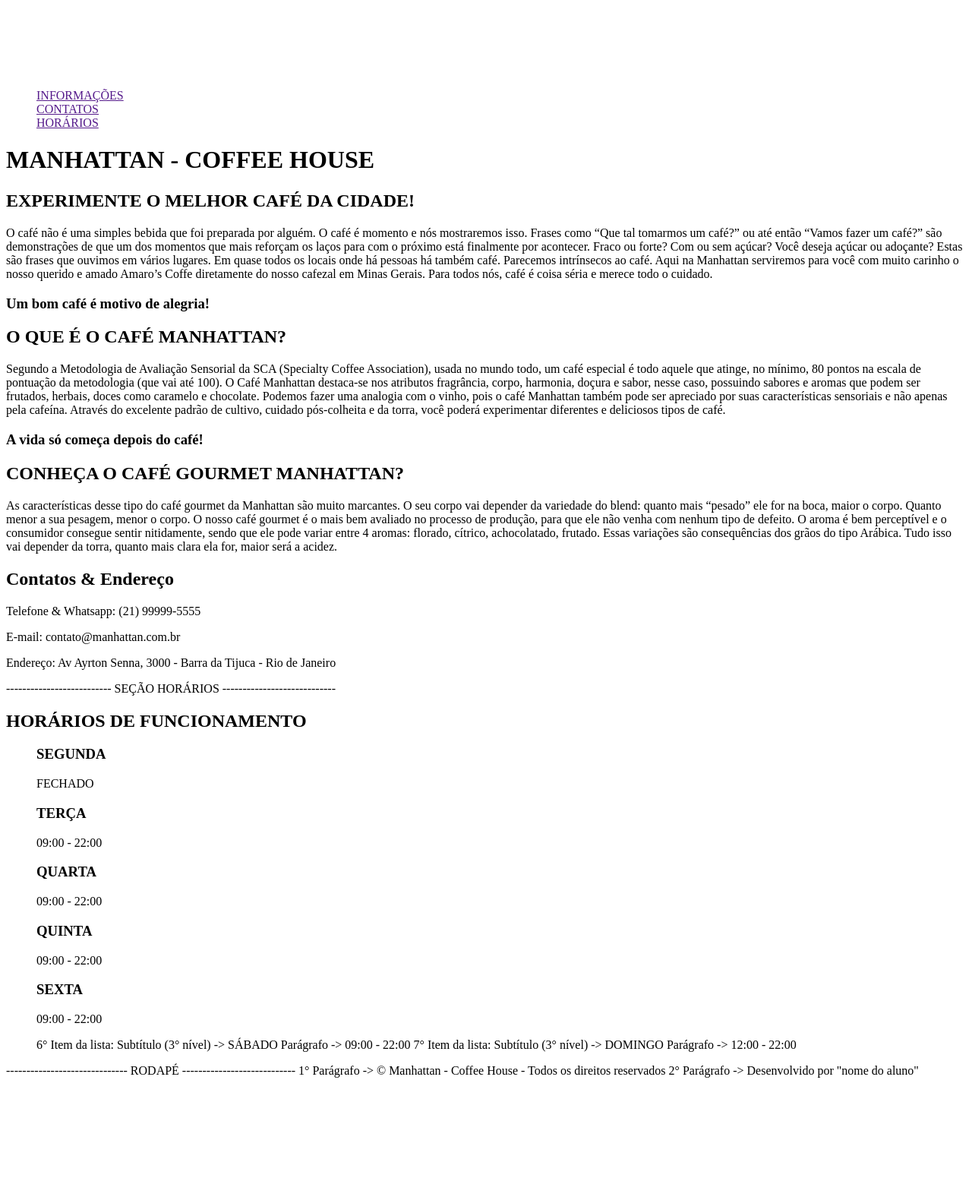
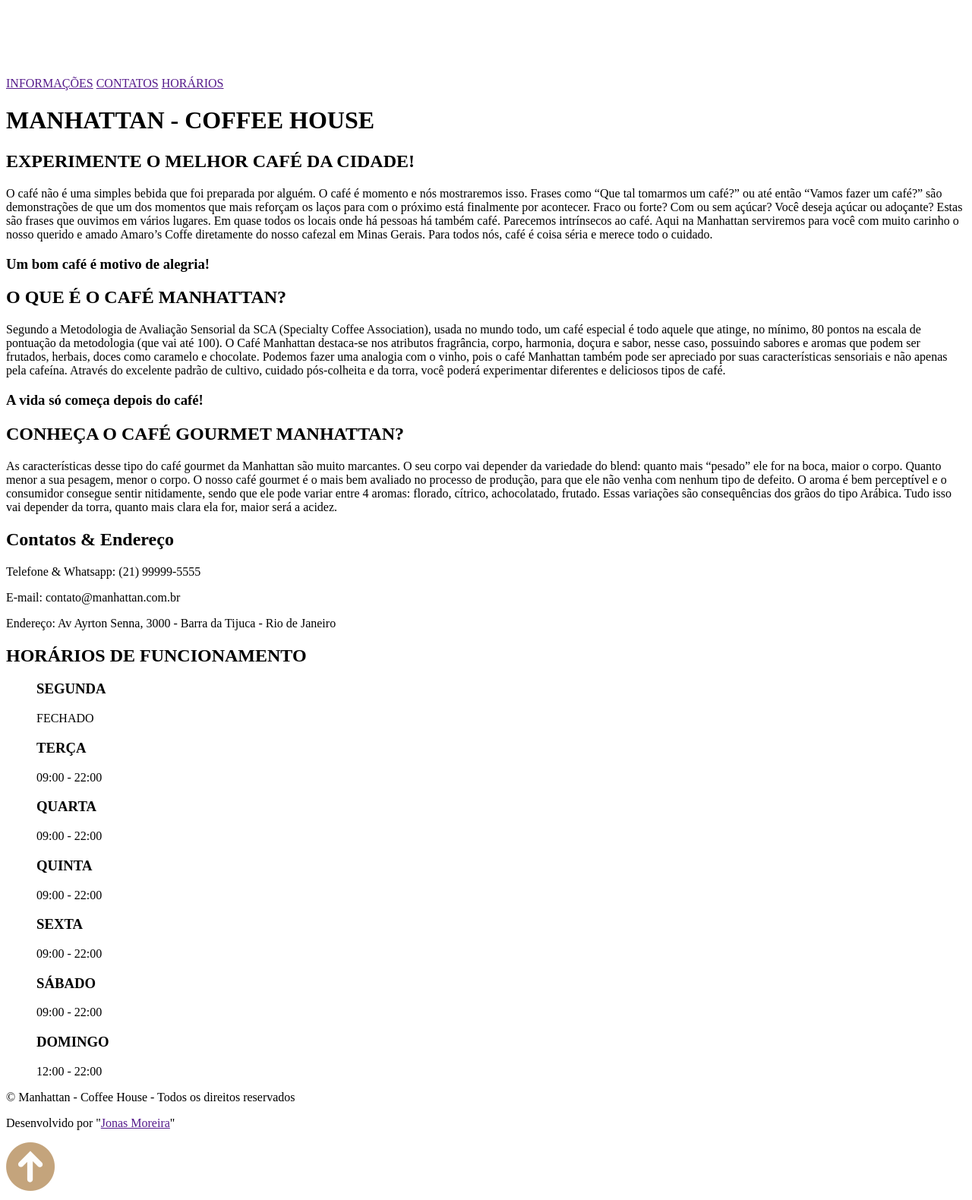
Before and after one commit to JonasMoreiraDev/Cafeteria, a plain HTML site: page index.html in a window 1280 px wide. Shown: the part 411-1991 px from the top of the page at 76% size. Before the commit the page ends 1838 px from the top, so only its background shows below. Drawn offline with Linux system fonts and the light colour scheme.

Commit message:
estruturei o site

```diff
--- a/index.html
+++ b/index.html
@@ -12,13 +12,12 @@
             <img src="assets/logo.png" alt="logo coffee house">
         </div>
 
-        <logo class="menu">
-            <ul type="none">
-                <li><a href="">INFORMAÇÕES</a></li>
-                <li><a href="">CONTATOS</a></li>
-                <li><a href="">HORÁRIOS</a></li>
-            </ul>
-        </logo>
+        <div class="menu">
+            <a href="">INFORMAÇÕES</a>
+            <a href="">CONTATOS</a>
+            <a href="">HORÁRIOS</a>
+        </div>
+
     </div>
 
     <div class="banner">
@@ -103,7 +102,6 @@
     </div>
 
 
--------------------------- SEÇÃO HORÁRIOS ----------------------------
     <div class="horarios">
 
         <h2>HORÁRIOS DE FUNCIONAMENTO  </h2>
@@ -134,20 +132,23 @@
                 <p>09:00 - 22:00</p>
             </li>
 
-        6° Item da lista:
-        Subtítulo (3° nível) -> SÁBADO
-        Parágrafo -> 09:00 - 22:00
+            <li>
+                <h3>SÁBADO</h3>
+                <p>09:00 - 22:00</p>
+            </li>
 
-        7° Item da lista:
-        Subtítulo (3° nível) -> DOMINGO
-        Parágrafo -> 12:00 - 22:00
+            <li>
+                <h3>DOMINGO</h3>
+                <p>12:00 - 22:00</p>
+            </li>
         </ul>
     </div>
 
+    <div class="rodape">
+        <p>&copy; Manhattan - Coffee House - Todos os direitos reservados</p>
+        <p>Desenvolvido por "<a href="">Jonas Moreira</a>"</p>
+        <a href="#"><img src="assets/seta-para-cima.png" alt=""></a>
+    </div>
 
------------------------------- RODAPÉ ----------------------------
-
-1° Parágrafo -> &copy; Manhattan - Coffee House - Todos os direitos reservados
-2° Parágrafo -> Desenvolvido por "nome do aluno"
 </body>
 </html>
```
Lines whose indentation alone changed are shown as unchanged.
